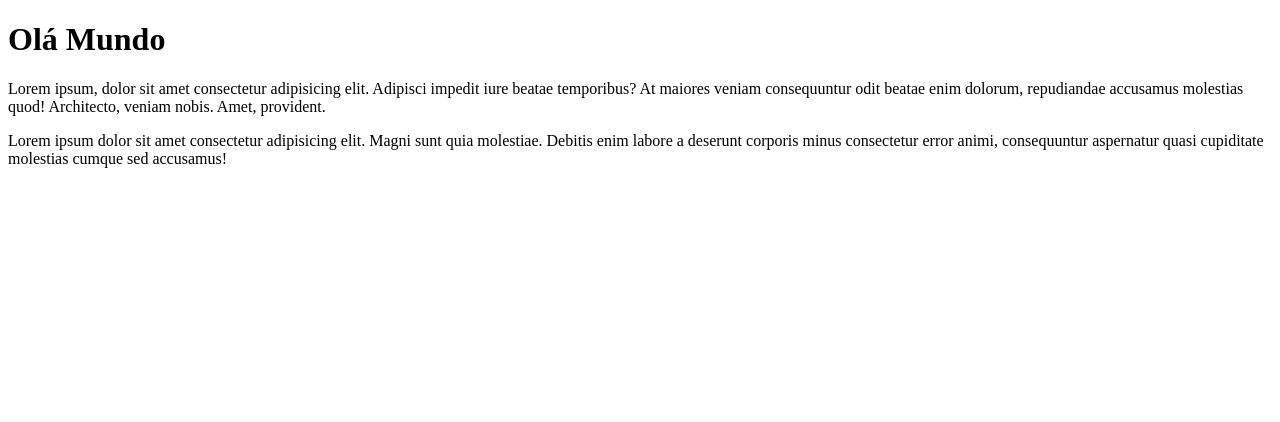
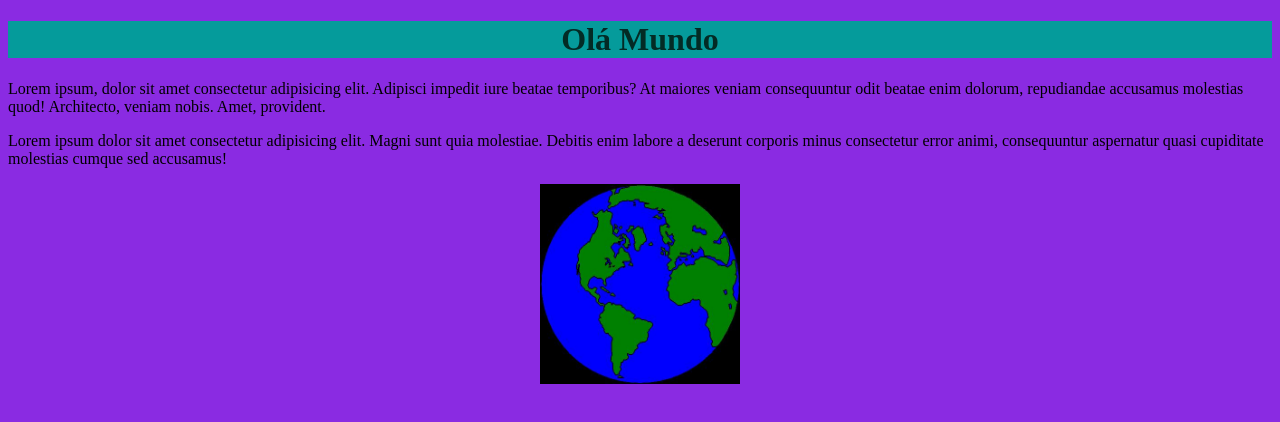
Before and after one commit to TiagoSlaga/Ola_Mundo, a plain HTML site: page site-exemplo/index.html in a window 1280 px wide. Drawn offline with Linux system fonts and the light colour scheme.

Commit message:
atualizado estilos

```diff
--- /dev/null
+++ b/site-exemplo/estilo.css
@@ -0,0 +1,24 @@
+
+h1{
+    color: rgb(3, 43, 37);
+    background-color: rgb(5, 155, 155);
+    text-align: center;
+
+}
+
+body{
+    background-color: blueviolet;
+
+}
+
+img{
+    height: 200px;
+    width: 200px;
+    border-image: 20px;
+}
+
+IMG.displayed {
+    display: block;
+    margin-left: auto;
+    margin-right: auto;
+}
--- a/site-exemplo/index.html
+++ b/site-exemplo/index.html
@@ -4,11 +4,17 @@
     <meta charset="UTF-8">
     <meta http-equiv="X-UA-Compatible" content="IE=edge">
     <meta name="viewport" content="width=device-width, initial-scale=1.0">
+    <link href="estilo.css" rel="stylesheet">
     <title>Meu primeiro site em repositorio</title>
 </head>
 <body>
     <h1>Olá Mundo</h1>
     <p>Lorem ipsum, dolor sit amet consectetur adipisicing elit. Adipisci impedit iure beatae temporibus? At maiores veniam consequuntur odit beatae enim dolorum, repudiandae accusamus molestias quod! Architecto, veniam nobis. Amet, provident.</p>
     <p>Lorem ipsum dolor sit amet consectetur adipisicing elit. Magni sunt quia molestiae. Debitis enim labore a deserunt corporis minus consectetur error animi, consequuntur aspernatur quasi cupiditate molestias cumque sed accusamus!</p>
-</body>
+
+    <img class="displayed" src="Imagens/estudo_do_mundo_real.jpg">
+
+    </body>
+
+
 </html>
```
Also changed, not shown: site-exemplo/Imagens/estudo_do_mundo_real.jpg (added), site-exemplo/ola_mundo.js (added).
